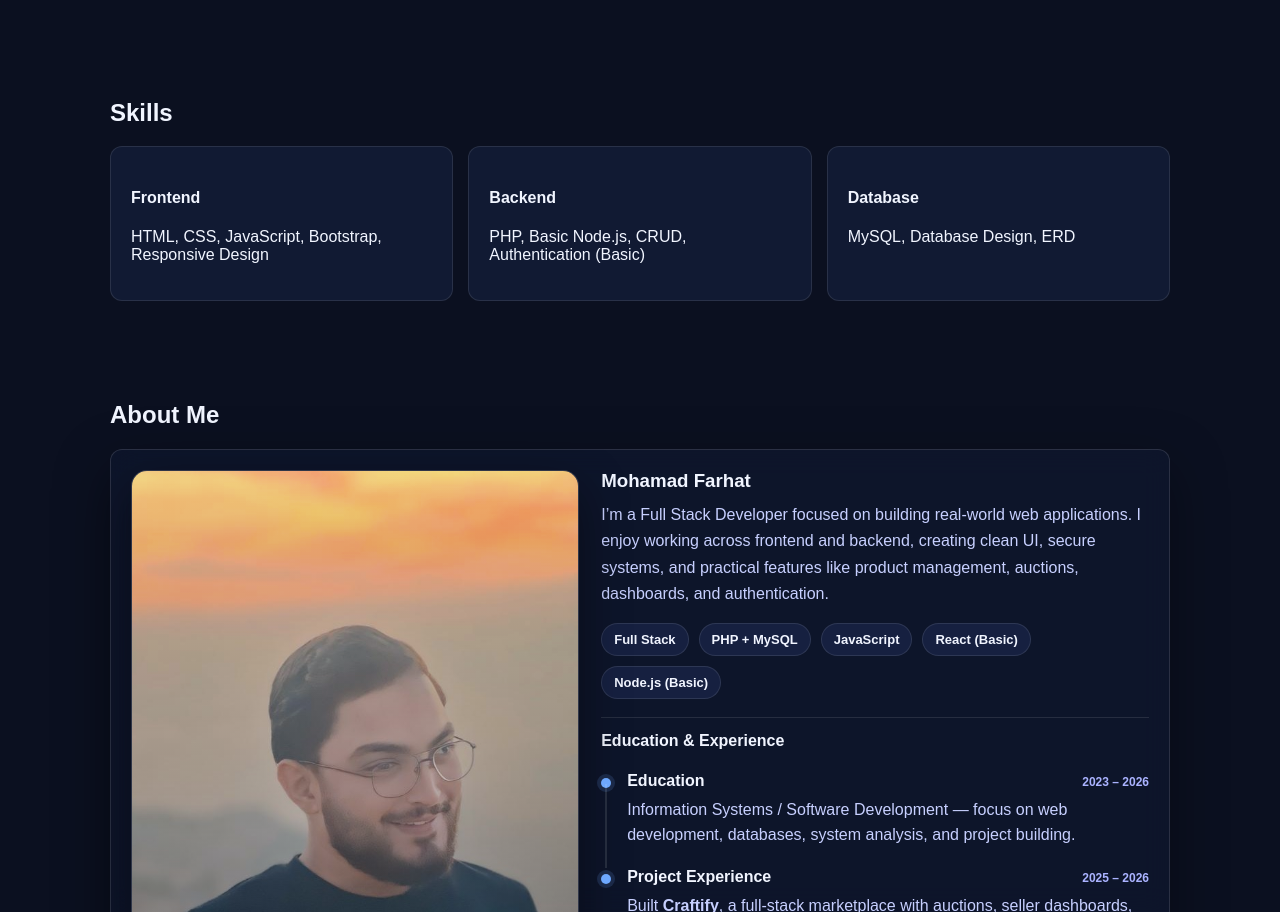
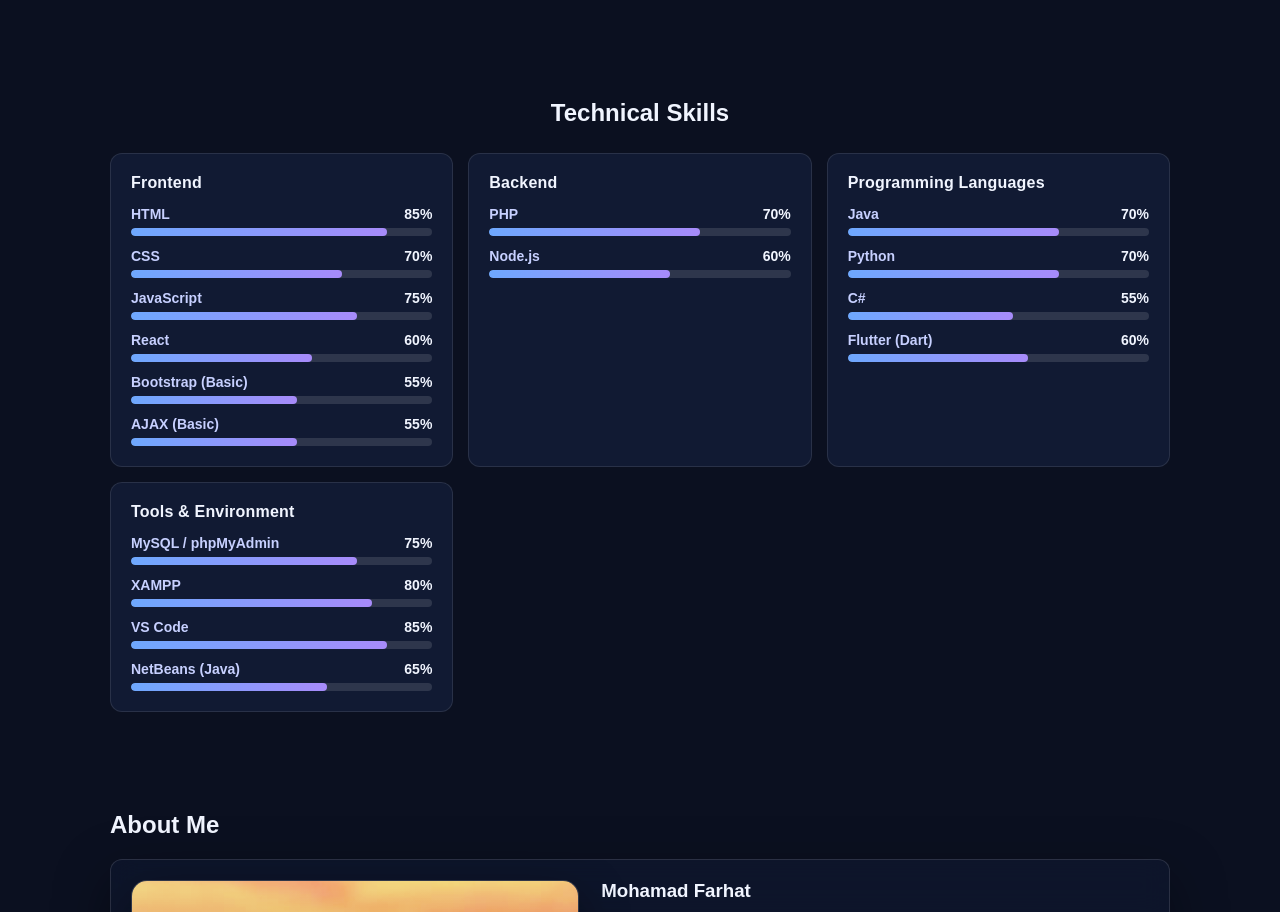
Before and after one commit to Mohamad572001/portfolio, a React (Create React App) app: page / in a window 1280 px wide. Shown: the part 1041-1953 px from the top of the page. Built offline with nearby package versions, Linux system fonts and the light colour scheme; the HTML template or start-up script is replaced by a standard one.

Commit message:
Update Skills content

```diff
--- a/src/index.css
+++ b/src/index.css
@@ -346,6 +346,71 @@ section {
 }
 
 /* =======================
+   SKILLS (PROGRESS BARS)
+   (Scoped so it won't affect other sections)
+======================= */
+#skills h2 {
+  text-align: center;
+  margin-bottom: 26px;
+}
+
+#skills .card h4 {
+  margin: 0 0 14px;
+  font-weight: 900;
+  letter-spacing: 0.2px;
+}
+
+#skills .skill {
+  margin-bottom: 12px;
+}
+
+#skills .skill:last-child {
+  margin-bottom: 0;
+}
+
+#skills .skill-header {
+  display: flex;
+  justify-content: space-between;
+  align-items: baseline;
+  gap: 10px;
+  font-size: 14px;
+  margin-bottom: 6px;
+  color: #c7d0ff;
+  font-weight: 800;
+}
+
+#skills .skill-header span:last-child {
+  color: #f1f5ff;
+  font-weight: 900;
+}
+
+#skills .progress-bar {
+  width: 100%;
+  height: 8px;
+  background: rgba(255, 255, 255, 0.12);
+  border-radius: 999px;
+  overflow: hidden;
+}
+
+#skills .progress {
+  height: 100%;
+  width: 0%;
+  border-radius: 999px;
+  background: linear-gradient(90deg, #6ea8fe, #a78bfa);
+  transition: width 0.45s ease;
+}
+
+/* Optional: small hover lift for skills cards */
+#skills .card {
+  transition: transform 0.2s ease, border-color 0.2s ease;
+}
+
+#skills .card:hover {
+  transform: translateY(-2px);
+  border-color: rgba(110, 168, 254, 0.35);
+}
+
+/* =======================
    FOOTER
 ======================= */
 .footer {
@@ -688,12 +753,12 @@ section {
   margin-top: 18px;
   display: flex;
   gap: 12px;
-  flex-wrap: wrap; /* allows buttons to wrap on medium screens */
+  flex-wrap: wrap;
 }
 
 /* Make About buttons consistent (desktop) */
 .aboutActions .btn {
-  margin-right: 0; /* override old margin-right behavior */
+  margin-right: 0;
 }
 
 /* Timeline */
@@ -816,6 +881,7 @@ section {
     font-size: 1rem;
   }
 }
+
 /* =======================
    CONTACT (PRO FORM)
 ======================= */
--- a/src/sections/Skills.js
+++ b/src/sections/Skills.js
@@ -1,24 +1,62 @@
 export default function Skills() {
   return (
     <section id="skills">
-      <h2>Skills</h2>
+      <h2>Technical Skills</h2>
 
       <div className="grid">
+
+        {/* Frontend */}
         <div className="card">
           <h4>Frontend</h4>
-          <p>HTML, CSS, JavaScript, Bootstrap, Responsive Design</p>
+          <Skill name="HTML" percent={85} />
+          <Skill name="CSS" percent={70} />
+          <Skill name="JavaScript" percent={75} />
+          <Skill name="React" percent={60} />
+          <Skill name="Bootstrap (Basic)" percent={55} />
+          <Skill name="AJAX (Basic)" percent={55} />
         </div>
 
+        {/* Backend */}
         <div className="card">
           <h4>Backend</h4>
-          <p>PHP, Basic Node.js, CRUD, Authentication (Basic)</p>
+          <Skill name="PHP" percent={70} />
+          <Skill name="Node.js" percent={60} />
         </div>
 
+        {/* Programming Languages */}
         <div className="card">
-          <h4>Database</h4>
-          <p>MySQL, Database Design, ERD</p>
+          <h4>Programming Languages</h4>
+          <Skill name="Java" percent={70} />
+          <Skill name="Python" percent={70} />
+          <Skill name="C#" percent={55} />
+          <Skill name="Flutter (Dart)" percent={60} />
         </div>
+
+        {/* Tools */}
+        <div className="card">
+          <h4>Tools & Environment</h4>
+          <Skill name="MySQL / phpMyAdmin" percent={75} />
+          <Skill name="XAMPP" percent={80} />
+          <Skill name="VS Code" percent={85} />
+          <Skill name="NetBeans (Java)" percent={65} />
+        </div>
+
       </div>
     </section>
   );
 }
+
+/* Skill Component */
+function Skill({ name, percent }) {
+  return (
+    <div className="skill">
+      <div className="skill-header">
+        <span>{name}</span>
+        <span>{percent}%</span>
+      </div>
+      <div className="progress-bar">
+        <div className="progress" style={{ width: `${percent}%` }}></div>
+      </div>
+    </div>
+  );
+}
```
